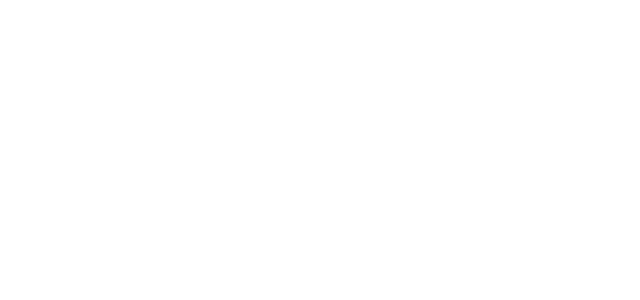
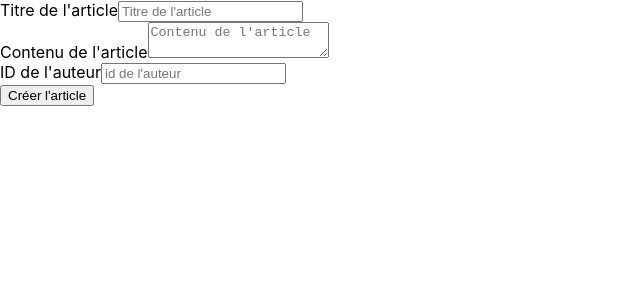
Before and after one commit to ShivaPrime82/first-react-projet, a React (Create React App) app: page / in a window 1280 px wide. Shown: the top 300 px of the page, without its empty margins (0-640 px from the left). Built offline with nearby package versions, Linux system fonts and the light colour scheme.

Commit message:
add CreateArticle

```diff
--- a/public/index.html
+++ b/public/index.html
@@ -1,5 +1,6 @@
 <!DOCTYPE html>
-<html lang="en">
+<html lang="fr">
+
 <head>
     <meta charset="utf-8" />
     <link rel="icon" href="favicon.ico" />
@@ -10,8 +11,10 @@
     <link rel="manifest" href="manifest.json" />
     <title>React App</title>
 </head>
+
 <body>
     <noscript>You need to enable JavaScript to run this app.</noscript>
     <div id="root"></div>
 </body>
+
 </html>
--- a/src/App.js
+++ b/src/App.js
@@ -1,9 +1,10 @@
 import React from 'react';
+import CreateArticle from './CreateArticle';
 
 const App = () => {
     return (
         <div>
-
+            <CreateArticle />
         </div>
     );
 }
--- /dev/null
+++ b/src/CreateArticle.js
@@ -0,0 +1,30 @@
+import React from 'react';
+
+const CreateArticle = () => {
+    const handleSubmit = () => {
+        console.log("submit");
+    }
+
+    return (
+        <form onSubmit={handleSubmit}>
+            <div>
+                <label>Titre de l'article</label>
+                <input type="text" name="title" placeholder="Titre de l'article" />
+            </div>
+            <div>
+                <label>Contenu de l'article</label>
+                <textarea name="content" placeholder="Contenu de l'article"></textarea>
+            </div>
+            <div>
+                <label>ID de l'auteur</label>
+                <input type="number" name="author" placeholder="id de l'auteur" />
+            </div>
+            <div>
+                <button type="submit">Créer l'article</button>
+            </div>
+
+        </form>
+    );
+};
+
+export default CreateArticle;
```
Lines whose indentation alone changed are shown as unchanged.
